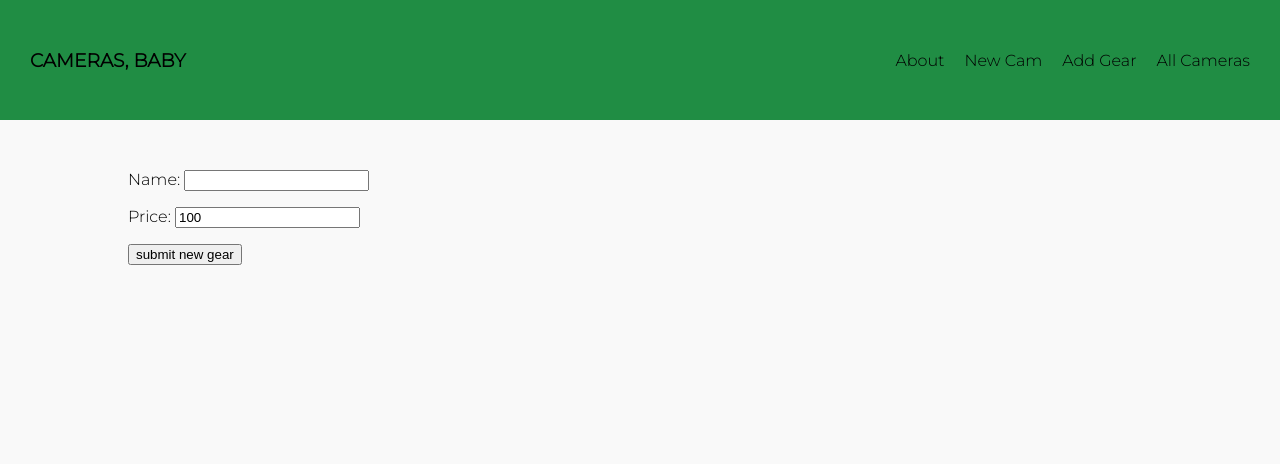
After one commit to JuanitoDeLaTorre/FinchCollector_Django, a Django app: page /gear/new in a window 1280 px wide. The commit adds this page. Shown: the top 464 px of the page. Run offline with Django 4.2, Linux system fonts and the light colour scheme.

Commit message:
lunch commit

```diff
--- a/finch_collector/finch_collector/urls.py
+++ b/finch_collector/finch_collector/urls.py
@@ -27,4 +27,6 @@ urlpatterns = [
     path("camera/update/<int:pk>", views.UpdateCamera.as_view(), name="camera_update"),
     path("camera/delete/<int:pk>", views.DeleteCamera.as_view(), name="camera_delete"),
     path("photo/add/<int:cam_id>", views.add_photo, name="photo_add"),
+    path("gear/", views.list_gear, name="list_gear"),
+    path("gear/new", views.create_gear, name="gear_create"),
 ]
--- a/finch_collector/main_app/forms.py
+++ b/finch_collector/main_app/forms.py
@@ -1,8 +1,14 @@
 from django.forms import ModelForm
-from .models import Photo
+from .models import Photo, Gear
 
 
 class PhotoForm(ModelForm):
     class Meta:
         model = Photo
         fields = ["name", "url"]
+
+
+class GearForm(ModelForm):
+    class Meta:
+        model = Gear
+        fields = "__all__"
--- a/finch_collector/main_app/models.py
+++ b/finch_collector/main_app/models.py
@@ -27,3 +27,8 @@ class Photo(models.Model):
 
     def __str__(self):
         return self.name
+
+
+class Gear(models.Model):
+    name = models.CharField(max_length=100, default="")
+    price = models.IntegerField(default=100)
--- a/finch_collector/main_app/templates/base.html
+++ b/finch_collector/main_app/templates/base.html
@@ -16,6 +16,7 @@
         <ul>
             <li><a href = "/about">About</a></li>
             <li><a href = "{% url 'camera_create' %}">New Cam</a></li>
+            <li><a href = "{% url 'gear_create' %}">Add Gear</a></li>
             <li><a href = "/">All Cameras</a></li>
         </ul>
     </header>
--- /dev/null
+++ b/finch_collector/main_app/templates/create_gear.html
@@ -0,0 +1,15 @@
+{% extends 'base.html' %}
+
+{% block content %}
+<form action="{% url 'gear_create' %}" method = "POST">
+    {{form.as_p}}
+    <!-- <label for="name">Name</label>
+    <input type="text" name = "name">
+
+    <label for="price">Price</label>
+    <input type="text" name = "price">
+ -->
+    <input type="submit" value = "submit new gear">
+
+</form>
+{% endblock %}
--- a/finch_collector/main_app/templates/detail.html
+++ b/finch_collector/main_app/templates/detail.html
@@ -16,6 +16,10 @@
             <input type="submit" value = "Submit New Photo">
         </form>
 
+        {% for pic in photos %}
+        <img style = "height: 300px; width: 300px; object-fit: cover" src="{{pic.url}}" alt="">
+        {% endfor %}
+
 
 
 {% endblock %}
--- a/finch_collector/main_app/views.py
+++ b/finch_collector/main_app/views.py
@@ -1,7 +1,7 @@
 from django.shortcuts import render, redirect
-from .models import Camera, Photo
+from .models import Camera, Photo, Gear
 from django.views.generic.edit import CreateView, UpdateView, DeleteView
-from .forms import PhotoForm
+from .forms import PhotoForm, GearForm
 
 
 # Create your views here.
@@ -54,3 +54,17 @@ def add_photo(request, cam_id):
         new_photo.save()
 
     return redirect("detail", id=cam_id)
+
+
+def list_gear(request):
+    return render(request, "create_gear.html")
+
+
+def create_gear(request):
+    form = GearForm()
+    return render(request, "create_gear.html", {"form": form})
+
+
+class CreateGear(CreateView):
+    model = Gear
+    fields = "__all__"
```
Also changed, not shown: finch_collector/main_app/templates/main_app/gear_form.html (added).
